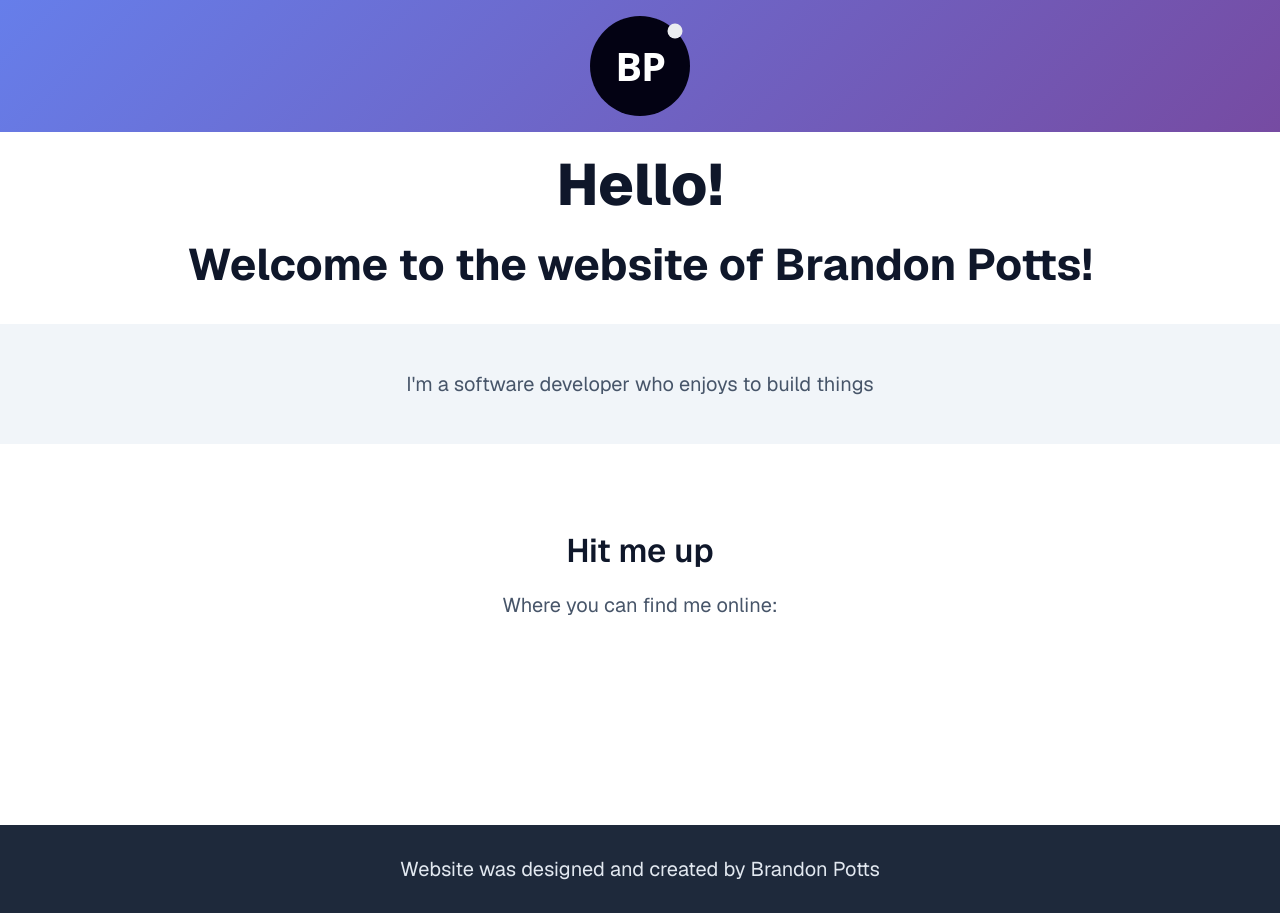
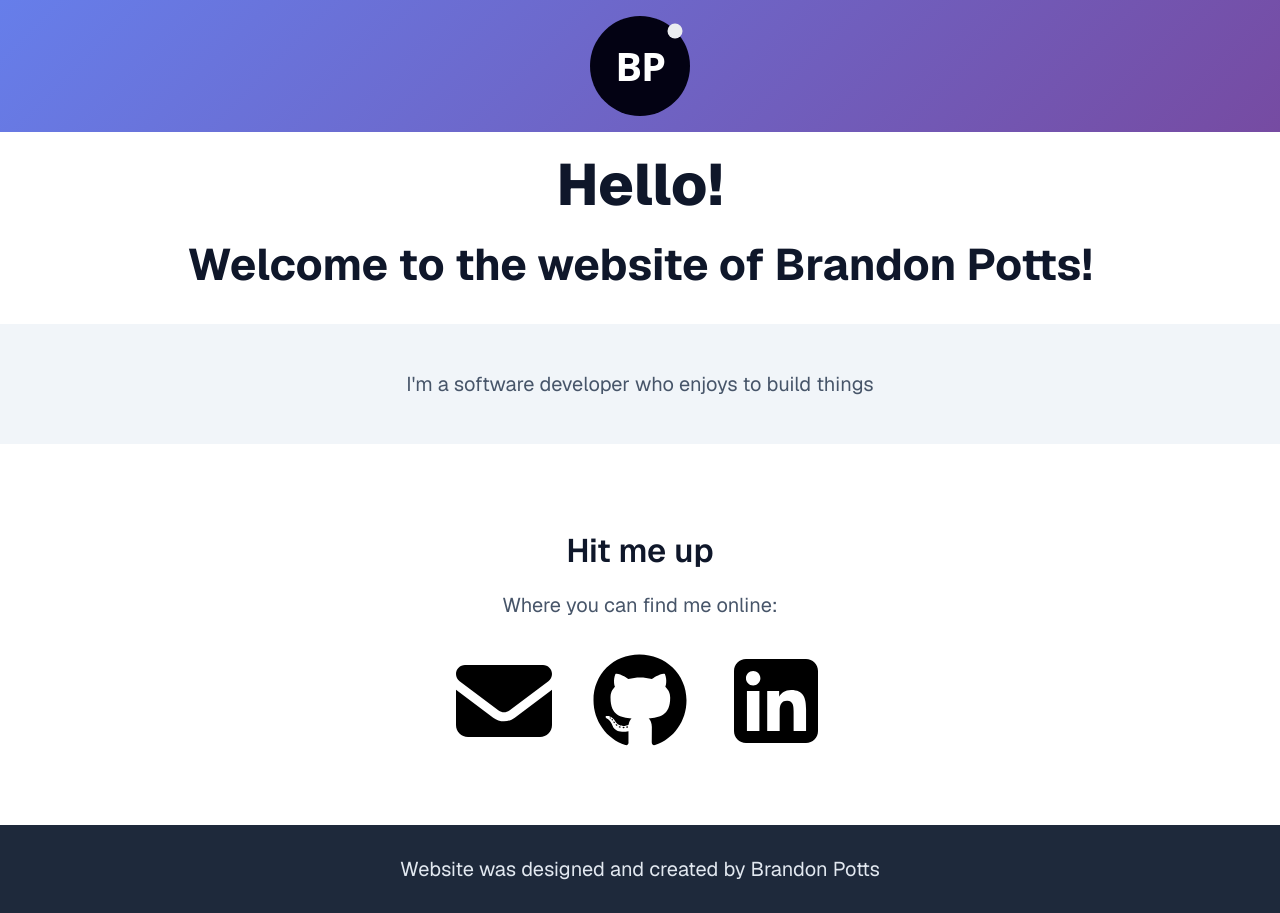
Before and after one commit to bepotts/personal-website, a Next.js app: page / in a window 1280 px wide. Built offline with nearby package versions, Linux system fonts and the light colour scheme.

Commit message:
images turn white during dark mode only

```diff
--- a/app/globals.css
+++ b/app/globals.css
@@ -88,9 +88,15 @@
     width: clamp(55px, 10vw, 120px);
   }
 
-  /* Make images white */
+  /* Make images white in dark mode only */
   .image-white {
-    filter: brightness(0) invert(1);
+    filter: none;
+  }
+
+  @media (prefers-color-scheme: dark) {
+    .image-white {
+      filter: brightness(0) invert(1);
+    }
   }
 }
 
```
